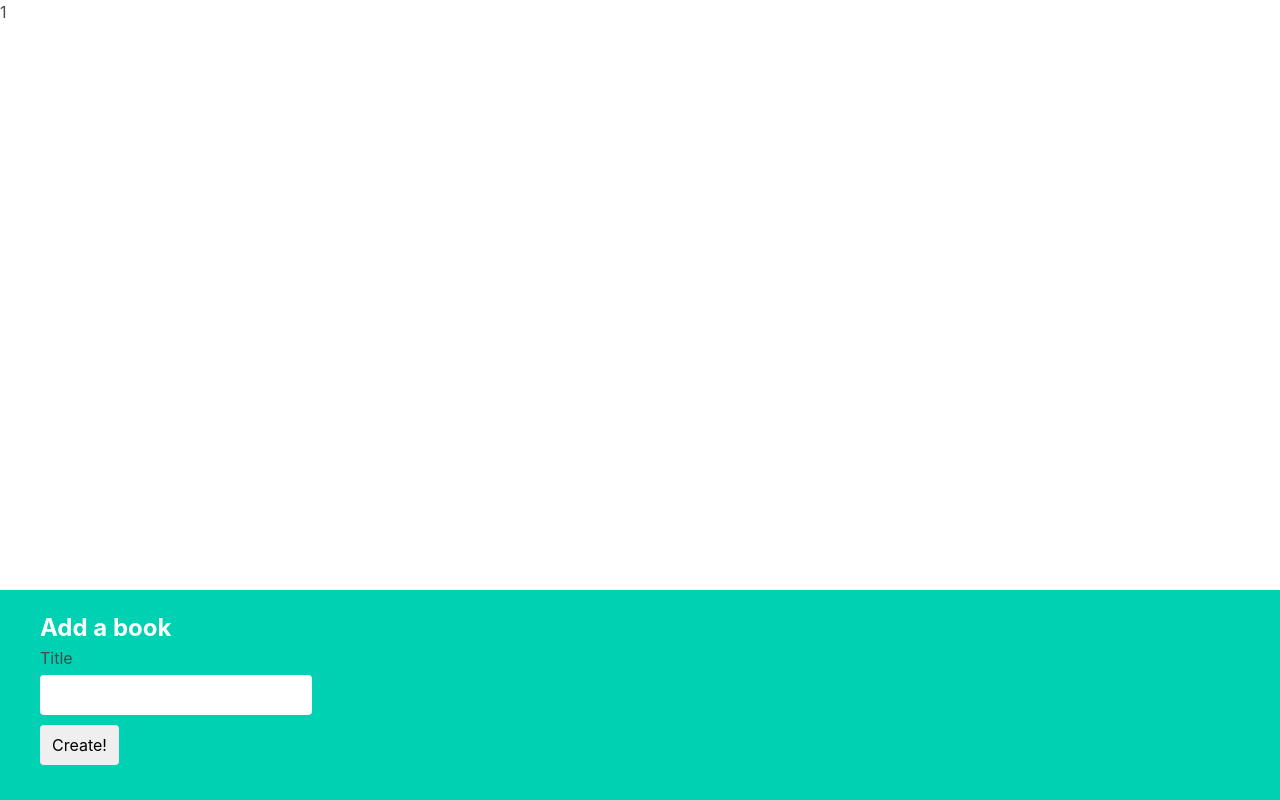
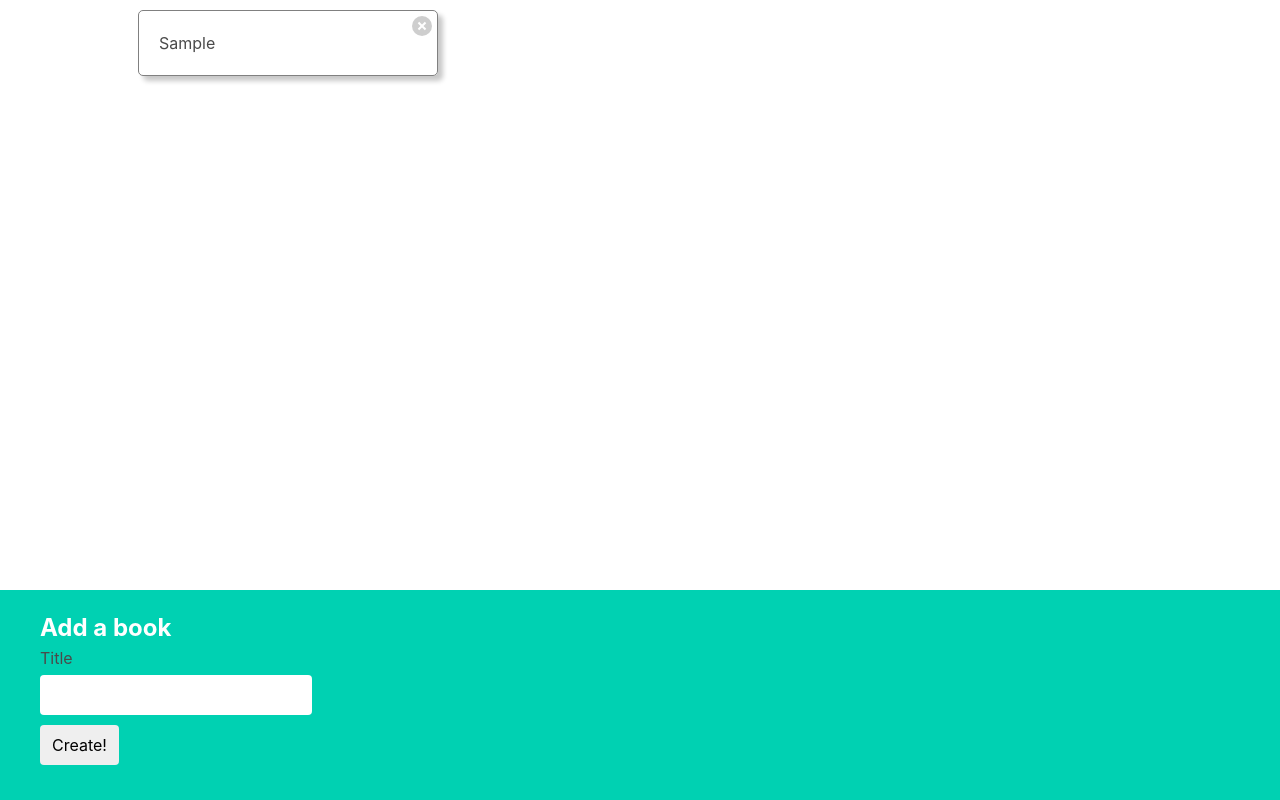
Before and after one commit to DimWebDev/reading-list, a React (Create React App) app: page / in a window 1280 px wide. Both pictures are taken after typing "Sample" into the empty fields and a click on the button "Create!". Built offline with nearby package versions, Linux system fonts and the light colour scheme.

Commit message:
Developing the functionality of the reading list app

```diff
--- a/src/components/App.js
+++ b/src/components/App.js
@@ -1,19 +1,41 @@
 import React from "react";
 import { useState } from "react";
+import styled from "styled-components";
 import { BookCreate } from "./BookCreate";
+import { BookList } from "./BookList";
+
+const StyledAppContainer = styled.div`
+  margin-bottom: 215px;
+  position: relative;
+  h1 {
+    font-size: 48px;
+    font-weight: 800;
+    margin: auto;
+    max-width: 1024px;
+    padding: 20px;
+  }
+`;
 
 export const App = () => {
   const [books, setBooks] = useState([]);
 
+  const deleteBookById = (id) => {
+    const updatedBooks = books.filter((book) => {
+      return book.id !== id;
+    });
+    setBooks(updatedBooks);
+  };
+
   const handleCreateBook = (title) => {
-    const updatedBooksArray = [...books, { id: 123, title: title }];
+    const randomID = Math.round(Math.random() * 999);
+    const updatedBooksArray = [...books, { id: randomID, title: title }];
     setBooks(updatedBooksArray);
   };
 
   return (
-    <div>
-      {books.length}
+    <StyledAppContainer>
+      <BookList books={books} onDelete={deleteBookById} />
       <BookCreate onCreate={handleCreateBook} />
-    </div>
+    </StyledAppContainer>
   );
 };
--- a/src/components/BookList.js
+++ b/src/components/BookList.js
@@ -1,5 +1,26 @@
 import React from "react";
+import styled from "styled-components";
+import { BookTile } from "./BookTile";
 
-export const BookList = () => {
-  return <div>BookList</div>;
+const StyledBookListContainer = styled.div`
+  display: flex;
+  flex-wrap: wrap;
+  margin: auto;
+  max-width: 1024px;
+  @media screen and (max-width: 960px) {
+    align-items: center;
+    display: flex;
+    flex-direction: row;
+    justify-content: space-around;
+    margin: auto;
+    max-width: 1024px;
+  }
+`;
+
+export const BookList = ({ books, onDelete }) => {
+  const renderedBooks = books.map((book) => {
+    return <BookTile key={book.id} book={book} onDelete={onDelete} />;
+  });
+
+  return <StyledBookListContainer>{renderedBooks}</StyledBookListContainer>;
 };
--- a/src/components/BookShow.js
+++ /dev/null
@@ -1,5 +0,0 @@
-import React from "react";
-
-export const BookShow = () => {
-  return <div>BookShow</div>;
-};
--- /dev/null
+++ b/src/components/BookTile.js
@@ -0,0 +1,95 @@
+import React from "react";
+import styled from "styled-components";
+
+const StyledBookTileContainer = styled.div`
+  border: 1px solid gray;
+  border-radius: 5px;
+  margin: 10px;
+  padding: 20px;
+  width: 300px;
+  align-self: flex-start;
+  box-shadow: 5px 5px 5px #c8c8c8;
+  position: relative;
+  @media screen and (max-width: 961px) {
+    align-self: center;
+  }
+  h3 {
+    font-size: 24px;
+  }
+  img {
+    margin-top: 10px;
+    width: 100%;
+  }
+  button {
+    margin-right: 5px;
+  }
+  .actions {
+    margin-left: 10px;
+    position: absolute;
+    right: 0;
+    top: 5px;
+  }
+`;
+
+const StyledButton = styled.button`
+  -webkit-touch-callout: none;
+  -moz-appearance: none;
+  -webkit-appearance: none;
+  background-color: hsla(0, 0%, 4%, 0.2);
+  border: none;
+  border-radius: 9999px;
+  cursor: pointer;
+  display: inline-block;
+  flex-grow: 0;
+  flex-shrink: 0;
+  font-size: 0;
+  height: 20px;
+  max-height: 20px;
+  max-width: 20px;
+  min-height: 20px;
+  min-width: 20px;
+  outline: none;
+  pointer-events: auto;
+  position: relative;
+  -webkit-user-select: none;
+  user-select: none;
+  vertical-align: top;
+  width: 20px;
+
+  &:after,
+  &:before {
+    background-color: #fff;
+    content: "";
+    display: block;
+    left: 50%;
+    position: absolute;
+    top: 50%;
+    -webkit-transform: translateX(-50%) translateY(-50%) rotate(45deg);
+    transform: translateX(-50%) translateY(-50%) rotate(45deg);
+    -webkit-transform-origin: center center;
+    transform-origin: center center;
+  }
+  &:before {
+    height: 2px;
+    width: 50%;
+  }
+  &:after {
+    height: 50%;
+    width: 2px;
+  }
+`;
+
+export const BookTile = ({ book, onDelete }) => {
+  const handleClick = () => {
+    onDelete(book.id);
+  };
+
+  return (
+    <StyledBookTileContainer>
+      {book.title}
+      <div className="actions">
+        <StyledButton onClick={handleClick}>Delete Book</StyledButton>
+      </div>
+    </StyledBookTileContainer>
+  );
+};
```
